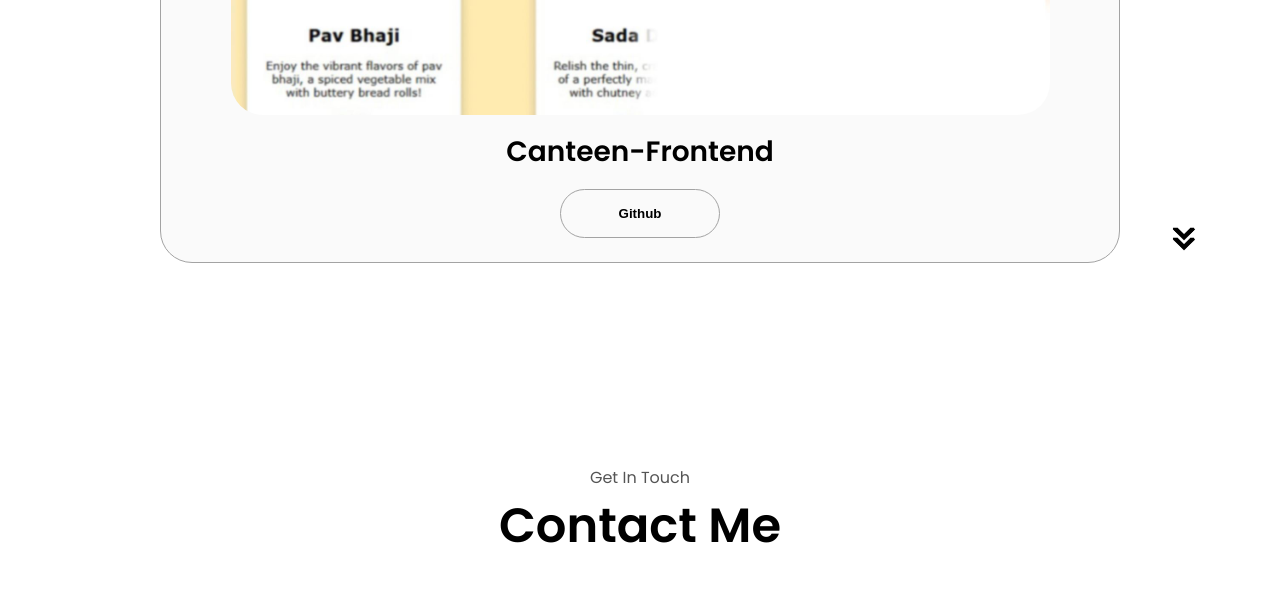
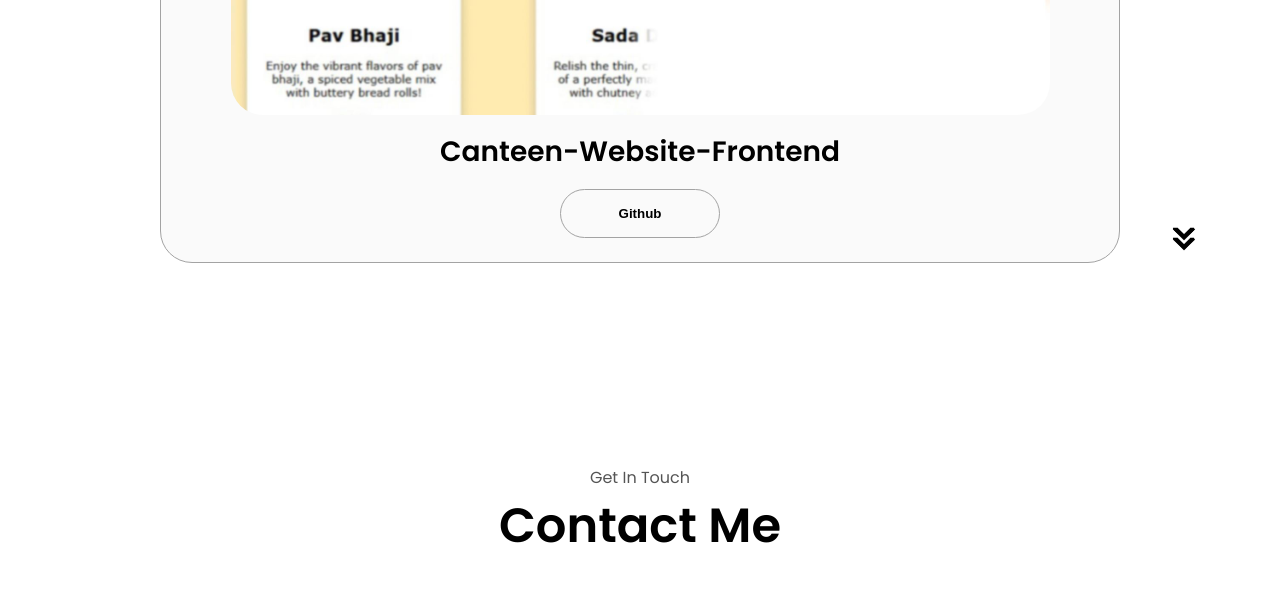
Before and after one commit to prajnashankari/portfolio, a plain HTML site: page index.html in a window 1280 px wide. Shown: the part 3900-4491 px from the top of the page. Drawn offline with Linux system fonts and the light colour scheme.

Commit message:
Update index.html

```diff
--- a/index.html
+++ b/index.html
@@ -197,7 +197,7 @@
                     <div class="article-container">
                         <img src="./assets/project-3.jpg" alt="Project3" class="project-img"/>
                     </div>
-                    <h2 class="skills-sub-title project-title">Canteen-Frontend</h2>
+                    <h2 class="skills-sub-title project-title">Canteen-Website-Frontend</h2>
                     <div class="btn-container">
                         <button class="btn btn-color-2 project-btn" onclick="location.href='https://github.com/prajnashankari/Canteen-Website-Frontend'">
                             Github
```
